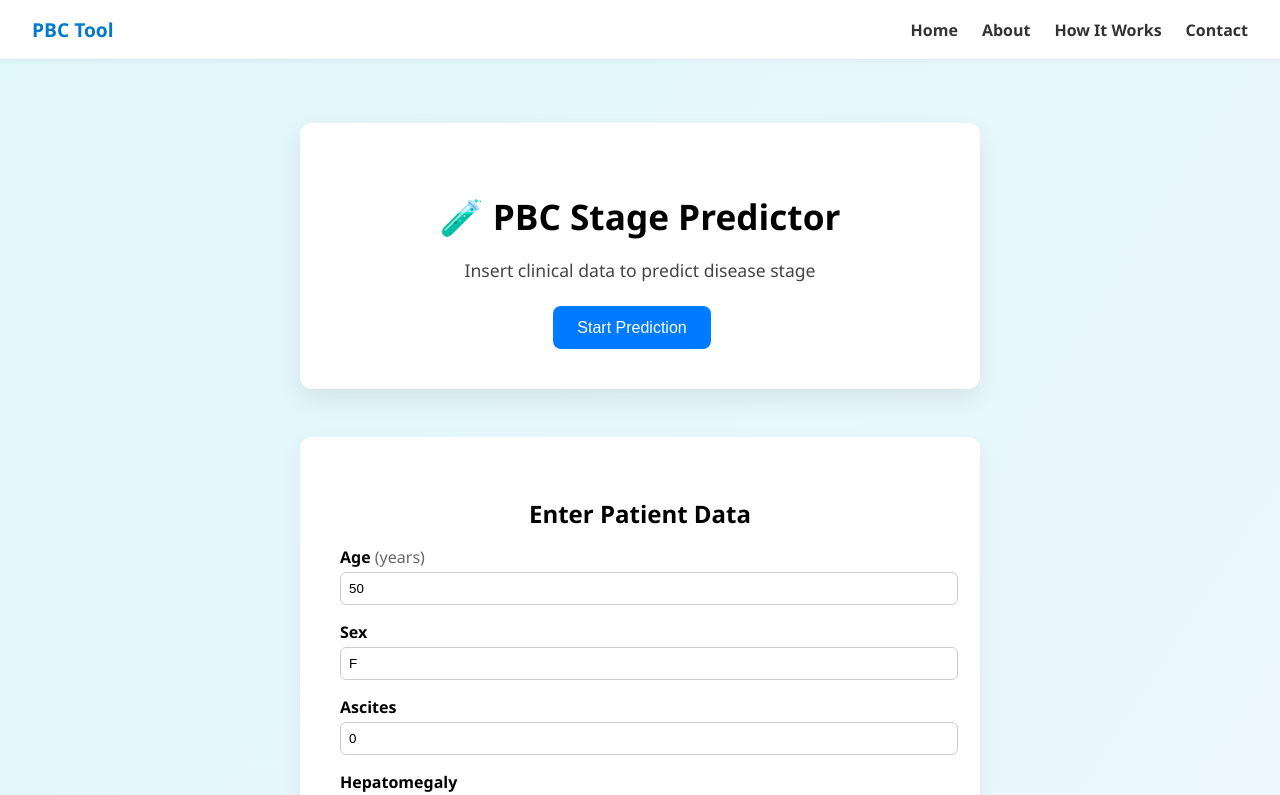
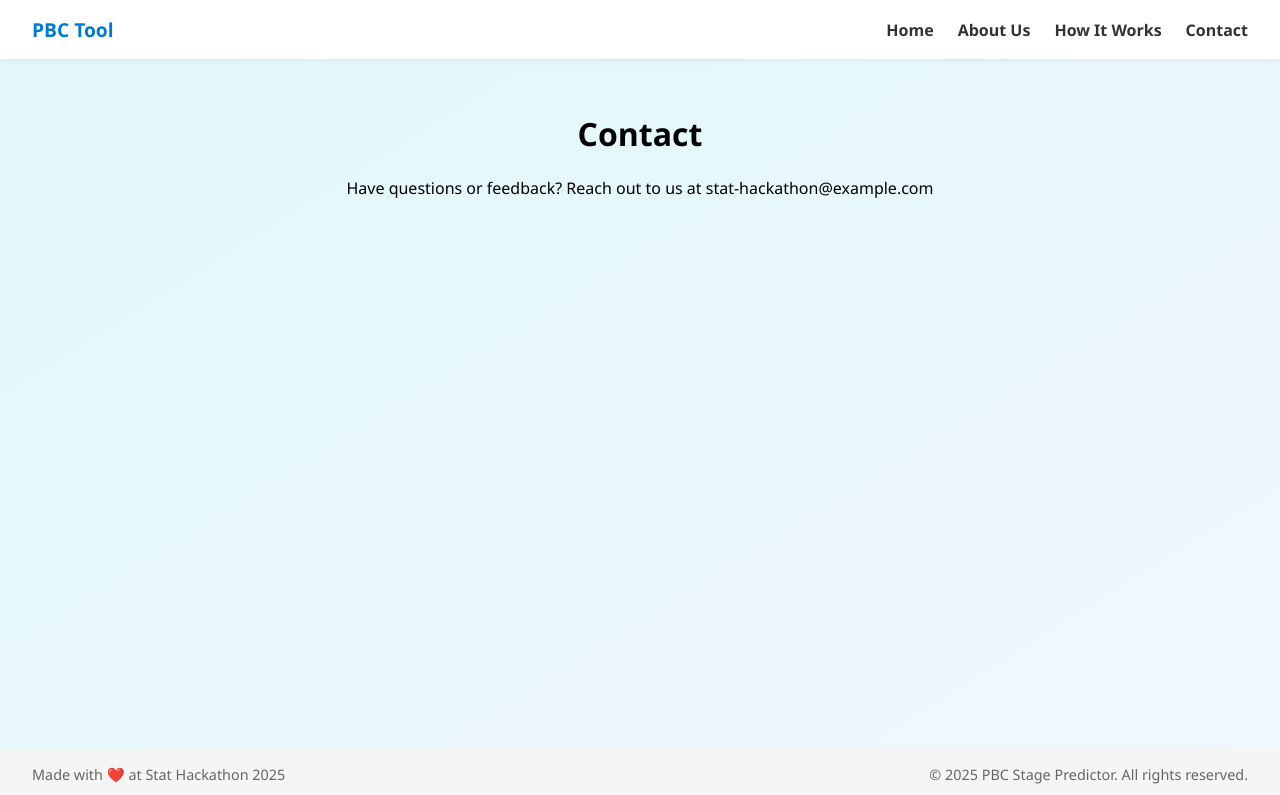
Before and after one commit to 63rude/Stat-Hackathon-Website, a React (Vite) app: page /contact in a window 1280 px wide. Shown: the top 795 px of the page. Built offline with nearby package versions, Linux system fonts and the light colour scheme.

Commit message:
Polish UI and refine logic

```diff
--- a/package.json
+++ b/package.json
@@ -10,7 +10,8 @@
       },
       "dependencies": {
             "react": "^18.2.0",
-        "react-dom": "^18.2.0"
+            "react-dom": "^18.2.0",
+            "react-router-dom": "^7.6.1"
       },
       "devDependencies": {
             "@types/react": "^18.0.15",
--- a/src/App.jsx
+++ b/src/App.jsx
@@ -1,4 +1,9 @@
 import React from 'react';
+import { Routes, Route, Link } from 'react-router-dom';
+import AboutUs from './pages/AboutUs';
+import Contact from './pages/Contact';
+import HowItWorks from './pages/HowItWorks';
+
 
 function App() {
   const styles = {
@@ -191,14 +196,17 @@ const fieldUnits = {
       <nav style={styles.navbar}>
         <div style={styles.logo}>PBC Tool</div>
         <div style={styles.navLinks}>
-          <a href="#" style={styles.navLink}>Home</a>
-          <a href="#" style={styles.navLink}>About</a>
-          <a href="#" style={styles.navLink}>How It Works</a>
-          <a href="#" style={styles.navLink}>Contact</a>
+          <Link to="/" style={styles.navLink}>Home</Link>
+          <Link to="/about" style={styles.navLink}>About Us</Link>
+          <Link to="/how-it-works" style={styles.navLink}>How It Works</Link>
+          <Link to="/contact" style={styles.navLink}>Contact</Link>
         </div>
       </nav>
 
       <main style={{ flex: 1 }}>
+        <Routes>
+          <Route path="/" element={
+            <>
               <section style={styles.hero}>
                 <h1 style={styles.heroTitle}>🧪 PBC Stage Predictor</h1>
                 <p style={styles.heroSubtitle}>Insert clinical data to predict disease stage</p>
@@ -268,7 +276,14 @@ const fieldUnits = {
                   </div>
                 )}
               </div>
+            </>
+          } />
+          <Route path="/about" element={<AboutUs />} />
+          <Route path="/how-it-works" element={<HowItWorks />} />
+          <Route path="/contact" element={<Contact />} />
+        </Routes>
       </main>
+
 
       <footer style={styles.footer}>
         <div>Made with ❤️ at Stat Hackathon 2025</div>
--- a/src/main.jsx
+++ b/src/main.jsx
@@ -1,10 +1,15 @@
 import React from 'react';
 import ReactDOM from 'react-dom/client';
+import { BrowserRouter } from 'react-router-dom';
 import App from './App';
 
+// Create root element and render App wrapped in BrowserRouter for routing support
 const root = ReactDOM.createRoot(document.getElementById('root'));
+
 root.render(
   <React.StrictMode>
-    <App />
+    <BrowserRouter>
+      <App />
+    </BrowserRouter>
   </React.StrictMode>
 );
--- /dev/null
+++ b/src/pages/AboutUs.jsx
@@ -0,0 +1,12 @@
+import React from 'react';
+
+function AboutUs() {
+  return (
+    <div style={{ padding: '2rem', textAlign: 'center' }}>
+      <h1>About Us</h1>
+      <p>This project was built during Stat Hackathon 2025 to help predict PBC stages using clinical data.</p>
+    </div>
+  );
+}
+
+export default AboutUs;
--- /dev/null
+++ b/src/pages/Contact.jsx
@@ -0,0 +1,12 @@
+import React from 'react';
+
+function Contact() {
+  return (
+    <div style={{ padding: '2rem', textAlign: 'center' }}>
+      <h1>Contact</h1>
+      <p>Have questions or feedback? Reach out to us at stat-hackathon@example.com</p>
+    </div>
+  );
+}
+
+export default Contact;
--- /dev/null
+++ b/src/pages/HowItWorks.jsx
@@ -0,0 +1,12 @@
+import React from 'react';
+
+function HowItWorks() {
+  return (
+    <div style={{ padding: '2rem', textAlign: 'center' }}>
+      <h1>How It Works</h1>
+      <p>Insert patient data, click 'Run Prediction', and get real-time stage assessment and probability breakdown.</p>
+    </div>
+  );
+}
+
+export default HowItWorks;
```
Also changed, not shown: 2 other files (tests, documents, lock files or other folders). Lines whose indentation alone changed are shown as unchanged.
